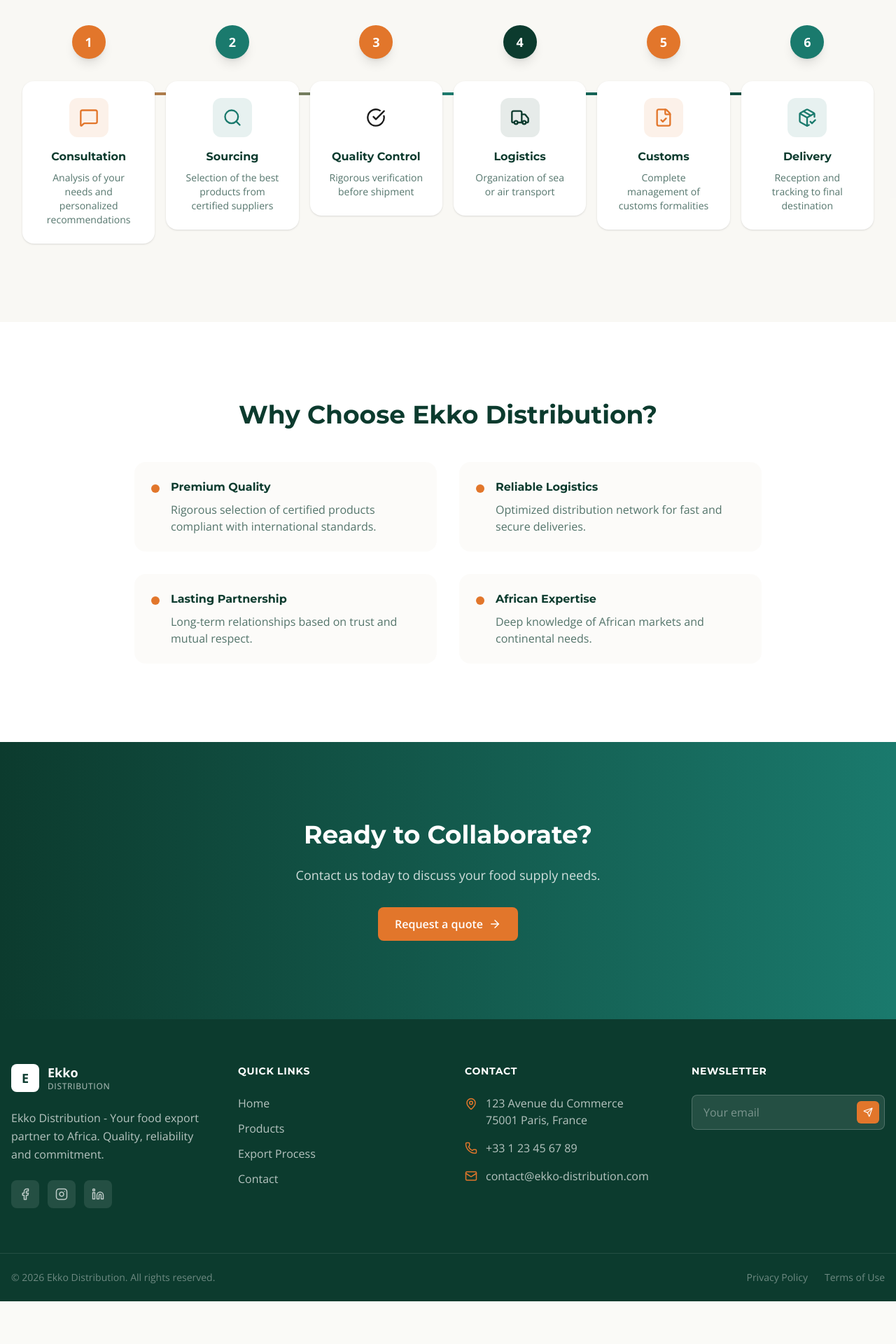
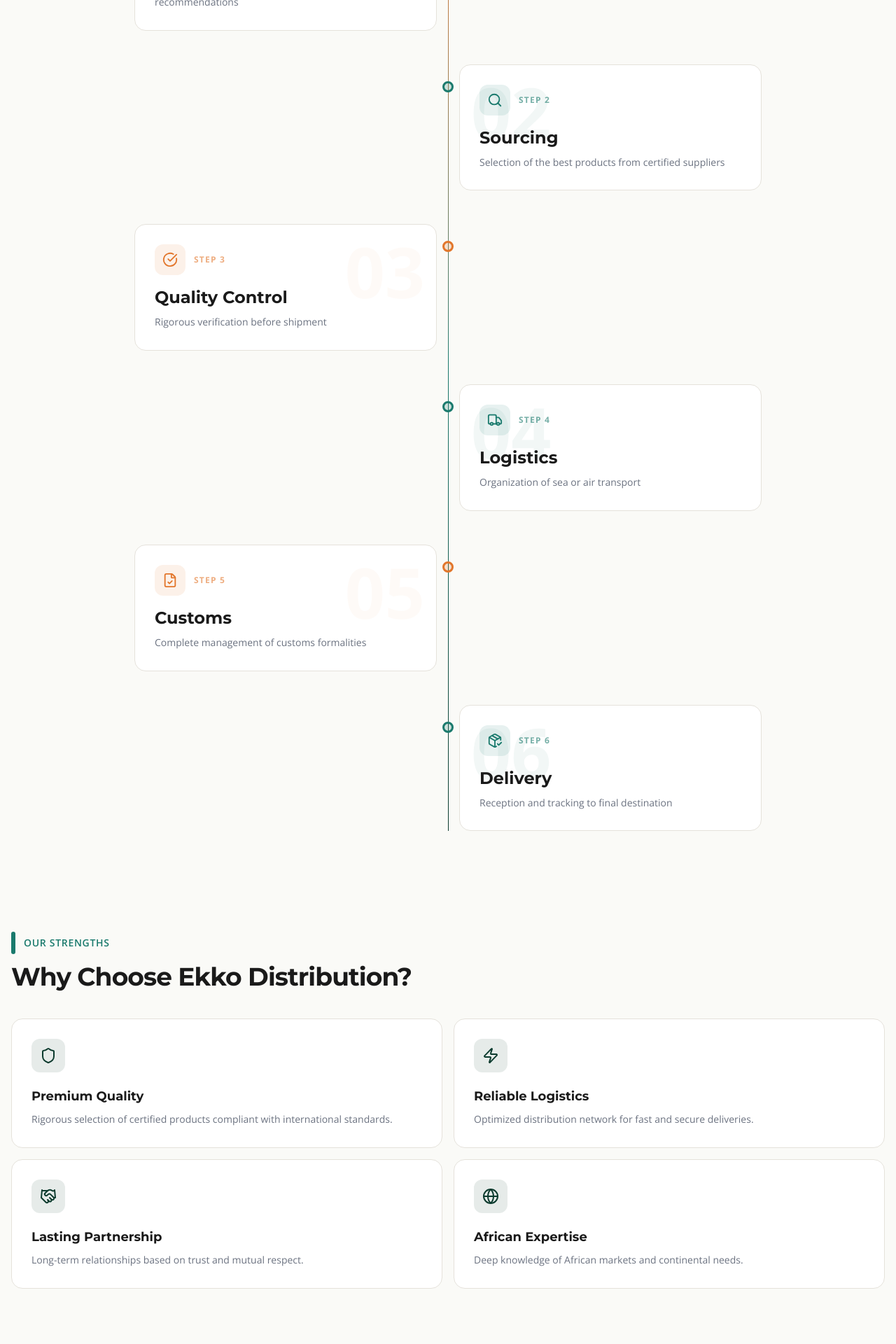
Before and after one commit to Sosotess93/ekko-distribution, a Next.js app: page /en/processus in a window 1280 px wide. Shown: the part 480-2400 px from the top of the page at 70% size. Before the commit the page ends 2339 px from the top, so only its background shows below. Built offline with nearby package versions, Linux system fonts and the light colour scheme.

Commit message:
v2 nextjs

```diff
--- a/src/components/process/ProcessClient.tsx
+++ b/src/components/process/ProcessClient.tsx
@@ -9,202 +9,275 @@
   FileCheck,
   PackageCheck,
   ArrowRight,
+  Zap,
+  Shield,
+  Handshake,
+  Globe,
 } from "lucide-react";
-import { useTranslations } from "next-intl";
+import { useTranslations, useLocale } from "next-intl";
 import { Link } from "@/i18n/navigation";
 
 const steps = [
-  { key: "consultation", icon: MessageSquare, color: "bg-orange" },
-  { key: "sourcing", icon: Search, color: "bg-teal" },
-  { key: "quality", icon: CheckCircle, color: "bg-golden" },
-  { key: "logistics", icon: Truck, color: "bg-dark-green" },
-  { key: "customs", icon: FileCheck, color: "bg-orange" },
-  { key: "delivery", icon: PackageCheck, color: "bg-teal" },
+  { key: "consultation", icon: MessageSquare, accent: "orange" },
+  { key: "sourcing", icon: Search, accent: "teal" },
+  { key: "quality", icon: CheckCircle, accent: "orange" },
+  { key: "logistics", icon: Truck, accent: "teal" },
+  { key: "customs", icon: FileCheck, accent: "orange" },
+  { key: "delivery", icon: PackageCheck, accent: "teal" },
+] as const;
+
+const benefits = [
+  { key: "quality", icon: Shield },
+  { key: "logistics", icon: Zap },
+  { key: "partnership", icon: Handshake },
+  { key: "expertise", icon: Globe },
 ];
+
+const fadeUp = {
+  hidden: { opacity: 0, y: 24 },
+  visible: { opacity: 1, y: 0, transition: { duration: 0.5, ease: "easeOut" as const } },
+};
+
+const stagger = {
+  hidden: {},
+  visible: { transition: { staggerChildren: 0.1 } },
+};
 
 export default function ProcessClient() {
   const t = useTranslations();
+  const locale = useLocale();
 
   return (
-    <div className="pt-20">
-      {/* Hero Section */}
-      <section className="bg-gradient-to-br from-dark-green to-teal py-20 md:py-28">
+    <div className="pt-20 bg-background min-h-screen">
+      {/* ═══════════════════════════════════════════════════
+          HEADER — Minimal, cohérent avec les autres pages
+      ═══════════════════════════════════════════════════ */}
+      <section className="pt-16 pb-8">
         <div className="container-custom mx-auto px-4">
           <motion.div
-            initial={{ opacity: 0, y: 20 }}
+            initial={{ opacity: 0, y: 16 }}
             animate={{ opacity: 1, y: 0 }}
-            className="text-center text-white"
+            transition={{ duration: 0.4 }}
           >
-            <h1 className="text-4xl md:text-5xl font-bold mb-6">
+            <div className="flex items-center gap-3 mb-4">
+              <div className="w-1.5 h-10 bg-orange rounded-full" />
+              <p className="text-sm font-semibold text-orange uppercase tracking-wider">
+                {locale === "fr" ? "Comment ça marche" : "How it works"}
+              </p>
+            </div>
+            <h1 className="text-4xl md:text-5xl font-bold text-text font-heading tracking-tight">
               {t("process.title")}
             </h1>
-            <p className="text-white/80 text-lg max-w-2xl mx-auto">
+            <p className="text-text-muted text-lg mt-3 max-w-xl">
               {t("process.subtitle")}
             </p>
           </motion.div>
         </div>
       </section>
 
-      {/* Process Steps */}
-      <section className="section-padding bg-beige/30">
-        <div className="container-custom mx-auto">
-          {/* Desktop Timeline */}
-          <div className="hidden lg:block relative">
-            {/* Timeline Line */}
-            <div className="absolute top-24 left-0 right-0 h-1 bg-gradient-to-r from-orange via-teal to-dark-green rounded-full" />
+      {/* ═══════════════════════════════════════════════════
+          TIMELINE — Alternating cards with giant numbers
+      ═══════════════════════════════════════════════════ */}
+      <section className="pb-16 md:pb-24">
+        <div className="container-custom mx-auto px-4">
+          <div className="relative max-w-4xl mx-auto">
+            {/* Vertical line — desktop only */}
+            <div className="hidden md:block absolute left-1/2 top-0 bottom-0 w-px bg-gradient-to-b from-orange via-teal to-green" />
 
-            <div className="grid grid-cols-6 gap-4">
-              {steps.map((step, index) => (
+            {steps.map((step, index) => {
+              const isLeft = index % 2 === 0;
+              const Icon = step.icon;
+              const isOrange = step.accent === "orange";
+
+              return (
                 <motion.div
                   key={step.key}
-                  initial={{ opacity: 0, y: 20 }}
-                  whileInView={{ opacity: 1, y: 0 }}
-                  viewport={{ once: true }}
-                  transition={{ delay: index * 0.1 }}
-                  className="relative"
+                  initial={{ opacity: 0, y: 30, x: isLeft ? -20 : 20 }}
+                  whileInView={{ opacity: 1, y: 0, x: 0 }}
+                  viewport={{ once: true, margin: "-50px" }}
+                  transition={{ duration: 0.5, delay: index * 0.08 }}
+                  className={`relative flex items-start gap-6 md:gap-0 mb-8 md:mb-12 ${
+                    isLeft ? "md:flex-row" : "md:flex-row-reverse"
+                  }`}
                 >
-                  {/* Step Number */}
+                  {/* ── Center dot (desktop) ── */}
+                  <div className="hidden md:flex absolute left-1/2 -translate-x-1/2 top-6 z-10">
                     <div
-                    className={`w-12 h-12 mx-auto rounded-full ${step.color} text-white flex items-center justify-center font-bold text-lg shadow-lg relative z-10`}
-                  >
-                    {index + 1}
+                      className={`w-4 h-4 rounded-full border-[3px] ${
+                        isOrange
+                          ? "border-orange bg-orange/20"
+                          : "border-teal bg-teal/20"
+                      }`}
+                    />
                   </div>
 
-                  {/* Content Card */}
-                  <div className="mt-8 bg-white rounded-2xl p-6 shadow-sm hover:shadow-lg transition-shadow text-center">
+                  {/* ── Mobile dot + line ── */}
+                  <div className="flex md:hidden flex-col items-center shrink-0">
                     <div
-                      className={`w-14 h-14 mx-auto mb-4 rounded-xl ${step.color}/10 flex items-center justify-center`}
-                    >
-                      <step.icon
-                        size={28}
-                        className={step.color.replace("bg-", "text-")}
-                      />
-                    </div>
-                    <h3 className="font-bold text-dark-green mb-2">
-                      {t(`process.steps.${step.key}.title`)}
-                    </h3>
-                    <p className="text-sm text-dark-green/70">
-                      {t(`process.steps.${step.key}.description`)}
-                    </p>
-                  </div>
-                </motion.div>
-              ))}
-            </div>
-          </div>
-
-          {/* Mobile/Tablet Timeline */}
-          <div className="lg:hidden space-y-4">
-            {steps.map((step, index) => (
-              <motion.div
-                key={step.key}
-                initial={{ opacity: 0, x: -20 }}
-                whileInView={{ opacity: 1, x: 0 }}
-                viewport={{ once: true }}
-                transition={{ delay: index * 0.1 }}
-                className="relative"
-              >
-                <div className="flex gap-4">
-                  {/* Timeline */}
-                  <div className="flex flex-col items-center">
-                    <div
-                      className={`w-12 h-12 rounded-full ${step.color} text-white flex items-center justify-center font-bold text-lg shadow-lg shrink-0`}
+                      className={`w-10 h-10 rounded-full flex items-center justify-center text-white font-bold text-sm ${
+                        isOrange ? "bg-orange" : "bg-teal"
+                      }`}
                     >
                       {index + 1}
                     </div>
                     {index < steps.length - 1 && (
-                      <div className="w-0.5 h-full bg-gradient-to-b from-dark-green/30 to-transparent my-2" />
+                      <div className="w-px h-full min-h-[60px] bg-border mt-2" />
                     )}
                   </div>
 
-                  {/* Content */}
-                  <div className="flex-1 pb-8">
-                    <div className="bg-white rounded-2xl p-6 shadow-sm">
-                      <div className="flex items-center gap-4 mb-4">
+                  {/* ── Card ── */}
                   <div
-                          className={`w-12 h-12 rounded-xl ${step.color}/10 flex items-center justify-center shrink-0`}
+                    className={`flex-1 md:w-[calc(50%-2rem)] ${
+                      isLeft ? "md:pr-12" : "md:pl-12"
+                    }`}
                   >
-                          <step.icon
-                            size={24}
-                            className={step.color.replace("bg-", "text-")}
-                          />
+                    <div className="group relative bg-white rounded-2xl p-6 md:p-7 border border-border hover:border-orange/30 hover:shadow-xl hover:shadow-orange/5 hover:-translate-y-1 transition-all duration-300">
+                      {/* Giant number */}
+                      <span
+                        className={`absolute top-4 font-heading font-bold text-[80px] md:text-[100px] leading-none pointer-events-none select-none ${
+                          isOrange ? "text-orange/[0.04]" : "text-teal/[0.06]"
+                        } ${isLeft ? "right-4" : "right-4 md:left-4 md:right-auto"}`}
+                      >
+                        {String(index + 1).padStart(2, "0")}
+                      </span>
+
+                      <div className="relative z-10">
+                        {/* Icon + Step number */}
+                        <div className="flex items-center gap-3 mb-4">
+                          <div
+                            className={`w-11 h-11 rounded-xl flex items-center justify-center ${
+                              isOrange
+                                ? "bg-orange/10 text-orange"
+                                : "bg-teal/10 text-teal"
+                            }`}
+                          >
+                            <Icon size={22} />
                           </div>
-                        <h3 className="font-bold text-lg text-dark-green">
+                          <span
+                            className={`text-xs font-bold uppercase tracking-widest ${
+                              isOrange ? "text-orange/60" : "text-teal/60"
+                            }`}
+                          >
+                            {locale === "fr" ? "Étape" : "Step"} {index + 1}
+                          </span>
+                        </div>
+
+                        <h3 className="text-xl md:text-2xl font-bold text-text font-heading mb-2">
                           {t(`process.steps.${step.key}.title`)}
                         </h3>
-                      </div>
-                      <p className="text-dark-green/70">
+                        <p className="text-text-muted text-sm leading-relaxed">
                           {t(`process.steps.${step.key}.description`)}
                         </p>
                       </div>
                     </div>
                   </div>
+
+                  {/* ── Spacer for the other side (desktop) ── */}
+                  <div className="hidden md:block md:w-[calc(50%-2rem)]" />
                 </motion.div>
-            ))}
+              );
+            })}
           </div>
         </div>
       </section>
 
-      {/* Benefits */}
-      <section className="section-padding bg-white">
-        <div className="container-custom mx-auto">
+      {/* ═══════════════════════════════════════════════════
+          POURQUOI NOUS — Bento grid
+      ═══════════════════════════════════════════════════ */}
+      <section className="pb-16 md:pb-24">
+        <div className="container-custom mx-auto px-4">
+          <motion.div
+            initial={{ opacity: 0, y: 16 }}
+            whileInView={{ opacity: 1, y: 0 }}
+            viewport={{ once: true }}
+            className="mb-10"
+          >
+            <div className="flex items-center gap-3 mb-3">
+              <div className="w-1.5 h-8 bg-teal rounded-full" />
+              <p className="text-sm font-semibold text-teal uppercase tracking-wider">
+                {locale === "fr" ? "Nos atouts" : "Our strengths"}
+              </p>
+            </div>
+            <h2 className="text-3xl md:text-4xl font-bold text-text font-heading tracking-tight">
+              {t("whyUs.title")}
+            </h2>
+          </motion.div>
+
+          <motion.div
+            initial="hidden"
+            whileInView="visible"
+            viewport={{ once: true, margin: "-50px" }}
+            variants={stagger}
+            className="grid grid-cols-1 sm:grid-cols-2 gap-3 md:gap-4"
+          >
+            {benefits.map((benefit, index) => {
+              const Icon = benefit.icon;
+              const isWide = index === 0 || index === 3;
+
+              return (
+                <motion.div
+                  key={benefit.key}
+                  variants={fadeUp}
+                  className={isWide ? "sm:col-span-2 md:col-span-1" : ""}
+                >
+                  <div className="group relative bg-white rounded-2xl p-6 md:p-7 border border-border hover:border-orange/30 hover:shadow-lg hover:shadow-orange/5 transition-all duration-300 h-full overflow-hidden">
+                    {/* Decorative gradient */}
+                    <div className="absolute -top-16 -right-16 w-40 h-40 bg-gradient-to-br from-orange/5 to-teal/5 rounded-full opacity-0 group-hover:opacity-100 transition-opacity duration-500" />
+
+                    <div className="relative z-10">
+                      <div className="w-12 h-12 rounded-xl bg-green/10 flex items-center justify-center mb-5">
+                        <Icon size={24} className="text-green" />
+                      </div>
+                      <h3 className="text-lg font-bold text-text font-heading mb-2">
+                        {t(`whyUs.${benefit.key}.title`)}
+                      </h3>
+                      <p className="text-text-muted text-sm leading-relaxed">
+                        {t(`whyUs.${benefit.key}.description`)}
+                      </p>
+                    </div>
+                  </div>
+                </motion.div>
+              );
+            })}
+          </motion.div>
+        </div>
+      </section>
+
+      {/* ═══════════════════════════════════════════════════
+          CTA — Cohérent avec les autres pages
+      ═══════════════════════════════════════════════════ */}
+      <section className="bg-green relative overflow-hidden">
+        <div className="absolute top-0 right-0 w-96 h-96 bg-teal/10 rounded-full -translate-y-1/2 translate-x-1/3" />
+        <div className="absolute bottom-0 left-0 w-64 h-64 bg-orange/5 rounded-full translate-y-1/2 -translate-x-1/4" />
+
+        <div className="container-custom mx-auto px-4 py-16 md:py-24 relative z-10">
           <motion.div
             initial={{ opacity: 0, y: 20 }}
             whileInView={{ opacity: 1, y: 0 }}
             viewport={{ once: true }}
-            className="text-center mb-12"
+            className="max-w-3xl mx-auto text-center"
           >
-            <h2 className="text-3xl md:text-4xl font-bold text-dark-green mb-4">
-              {t("whyUs.title")}
-            </h2>
-          </motion.div>
-
-          <div className="grid md:grid-cols-2 gap-8 max-w-4xl mx-auto">
-            {["quality", "logistics", "partnership", "expertise"].map(
-              (key, index) => (
-                <motion.div
-                  key={key}
-                  initial={{ opacity: 0, y: 20 }}
-                  whileInView={{ opacity: 1, y: 0 }}
-                  viewport={{ once: true }}
-                  transition={{ delay: index * 0.1 }}
-                  className="flex gap-4 p-6 bg-beige/30 rounded-2xl"
-                >
-                  <div className="w-3 h-3 rounded-full bg-orange shrink-0 mt-2" />
-                  <div>
-                    <h3 className="font-bold text-dark-green mb-2">
-                      {t(`whyUs.${key}.title`)}
-                    </h3>
-                    <p className="text-dark-green/70">
-                      {t(`whyUs.${key}.description`)}
-                    </p>
-                  </div>
-                </motion.div>
-              )
-            )}
-          </div>
-        </div>
-      </section>
-
-      {/* CTA Section */}
-      <section className="section-padding bg-gradient-to-r from-dark-green to-teal">
-        <div className="container-custom mx-auto text-center">
-          <motion.div
-            initial={{ opacity: 0, y: 20 }}
-            whileInView={{ opacity: 1, y: 0 }}
-            viewport={{ once: true }}
-            className="max-w-3xl mx-auto"
-          >
-            <h2 className="text-3xl md:text-4xl font-bold text-white mb-6">
+            <h2 className="text-3xl md:text-5xl font-bold text-white font-heading mb-5">
               {t("cta.title")}
             </h2>
-            <p className="text-white/80 text-lg mb-8">{t("cta.subtitle")}</p>
+            <p className="text-white/70 text-lg mb-8 max-w-xl mx-auto">
+              {t("cta.subtitle")}
+            </p>
+            <div className="flex flex-col sm:flex-row items-center justify-center gap-4">
               <Link
                 href="/contact"
-              className="btn-primary inline-flex items-center gap-2"
+                className="inline-flex items-center gap-2 bg-orange text-white px-8 py-4 rounded-xl font-bold text-base transition-all duration-300 hover:bg-orange-hover hover:shadow-xl hover:-translate-y-0.5"
               >
                 {t("cta.button")}
                 <ArrowRight size={18} />
               </Link>
+              <Link
+                href="/produits"
+                className="inline-flex items-center gap-2 bg-white/10 text-white px-8 py-4 rounded-xl font-semibold text-base transition-all duration-300 hover:bg-white/20 border border-white/15"
+              >
+                {locale === "fr" ? "Voir nos produits" : "View our products"}
+              </Link>
+            </div>
           </motion.div>
         </div>
       </section>
```
Lines whose indentation alone changed are shown as unchanged.
